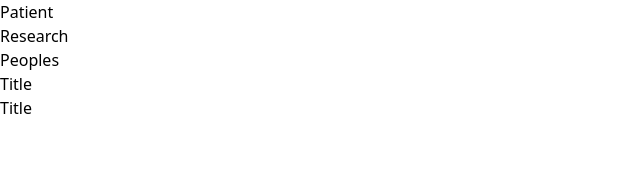
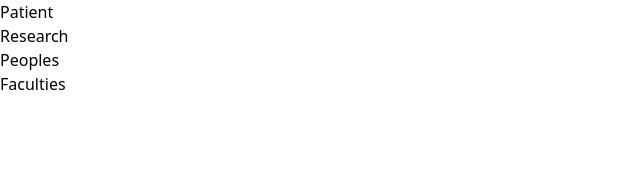
Before and after one commit to BackendExpert/animated-div-countdown, a React (Vite) app: page / in a window 1280 px wide. Shown: the top 170 px of the page, without its empty margins (0-640 px from the left). Built offline with nearby package versions, Linux system fonts and the light colour scheme.

Commit message:
Update
Co-Authored-By: JehanKandy  <jehankandy@gmail.com>

```diff
--- a/src/countdiv/CountDiv.tsx
+++ b/src/countdiv/CountDiv.tsx
@@ -14,10 +14,10 @@
                 <h1 className="text-2xl font-semibold text-center">Peoples</h1>
             </div>
             <div className="bg-gray-900 rounded-xl px-8 py-4 my-8 md:my-0">
-                <h1 className="text-2xl font-semibold text-center">Title</h1>
+                <h1 className="text-2xl font-semibold text-center">Faculties</h1>
             </div>
             <div className="bg-gray-900 rounded-xl px-8 py-4 my-8 md:my-0">
-                <h1 className="text-2xl font-semibold text-center">Title</h1>
+                <h1 className="text-2xl font-semibold text-center"></h1>
             </div>
         </div>
     </div>
```
